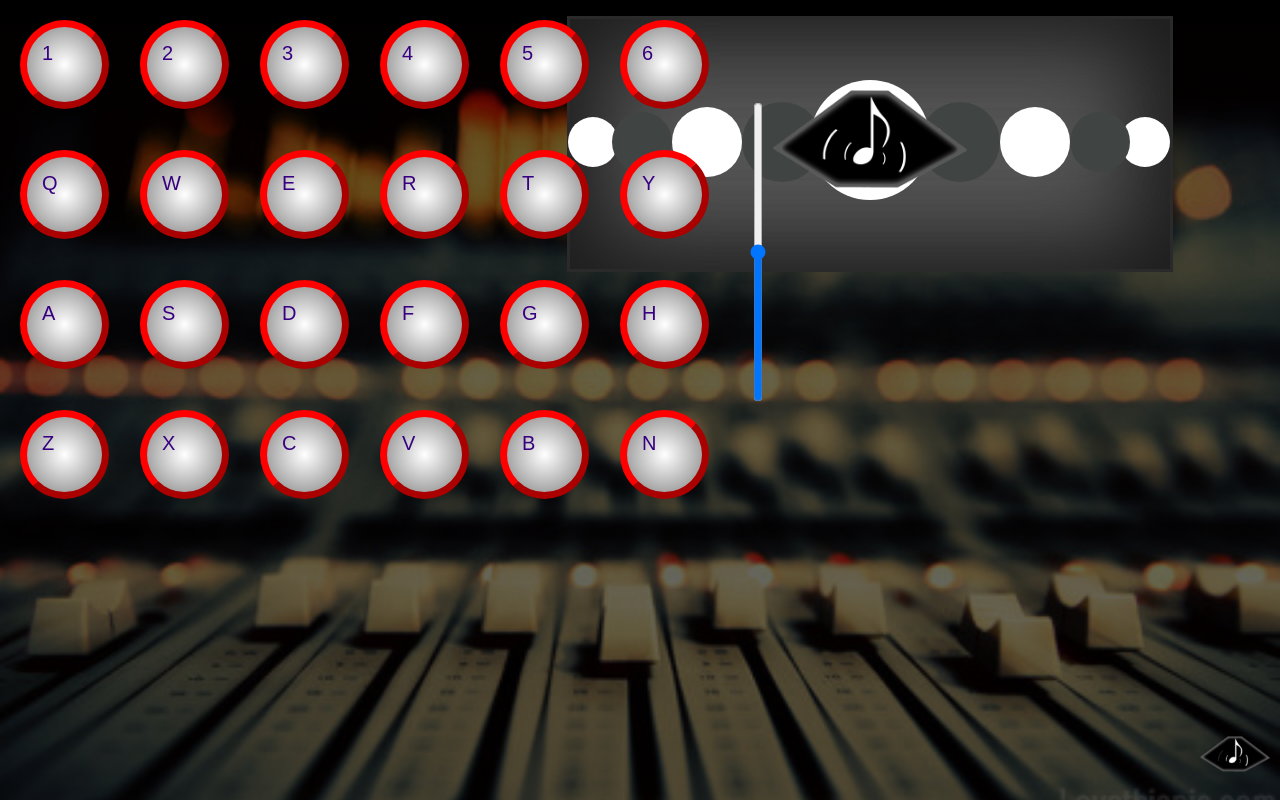
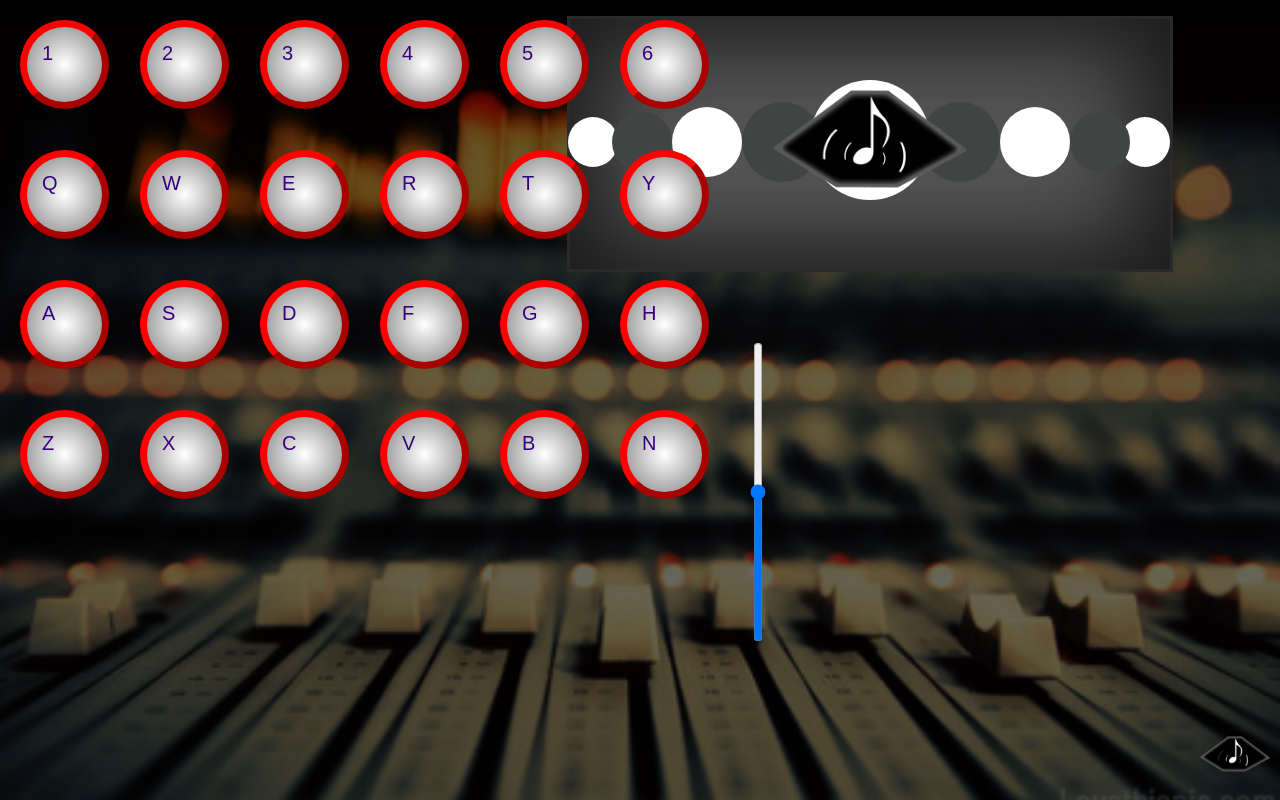
Before and after one commit to jpham197/ObsidianSound, a plain HTML site: page 11-16-17.html in a window 1280 px wide. Drawn offline with nearby package versions, Linux system fonts and the light colour scheme; files that its build step writes are made by us from their sources; no server answers; files whose address does not match are found by name.

Commit message:
pushed down slider

```diff
--- a/main.css
+++ b/main.css
@@ -591,7 +591,7 @@ animation-fill-mode: both;
 .slider{
 	position: absolute;
 	cursor: pointer;
-	top: 100px;
+	top: 340px;
 	right: 500px;
 	width: 40px;
 	height: 300px;
```
